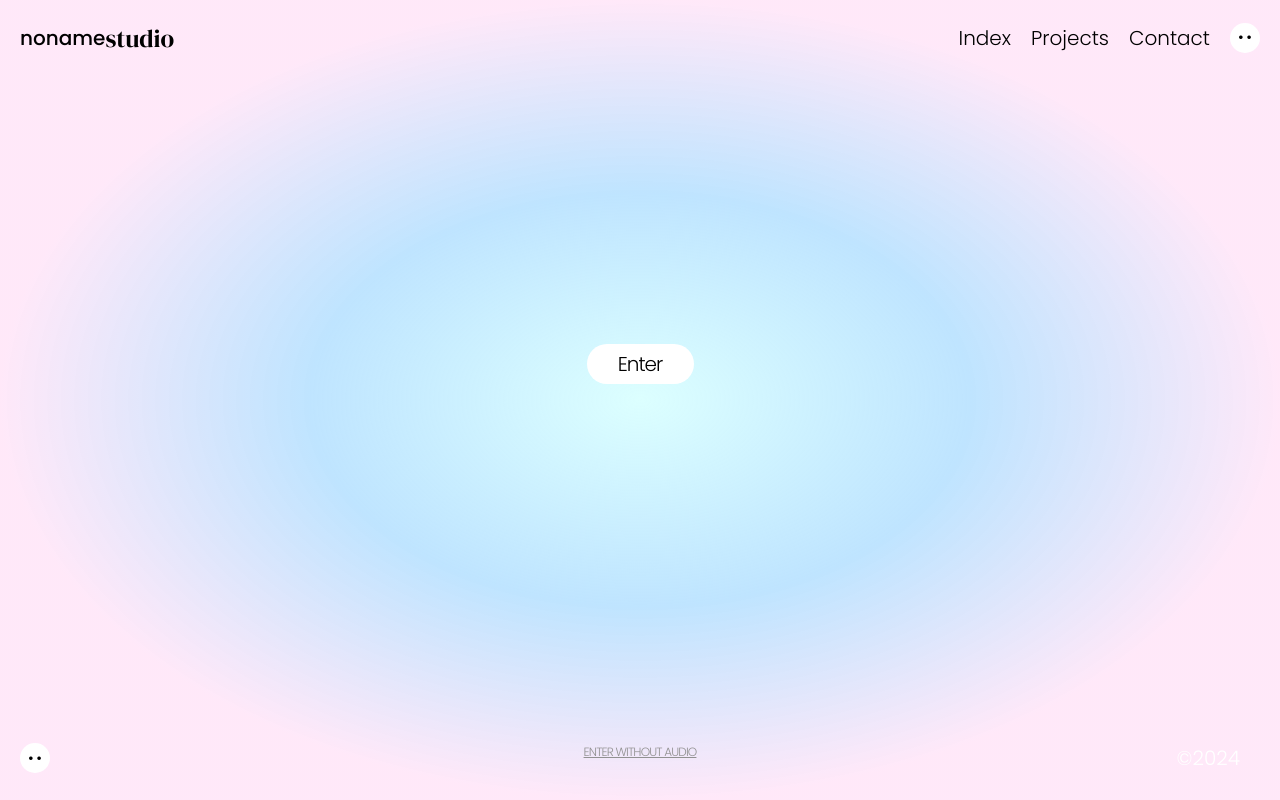
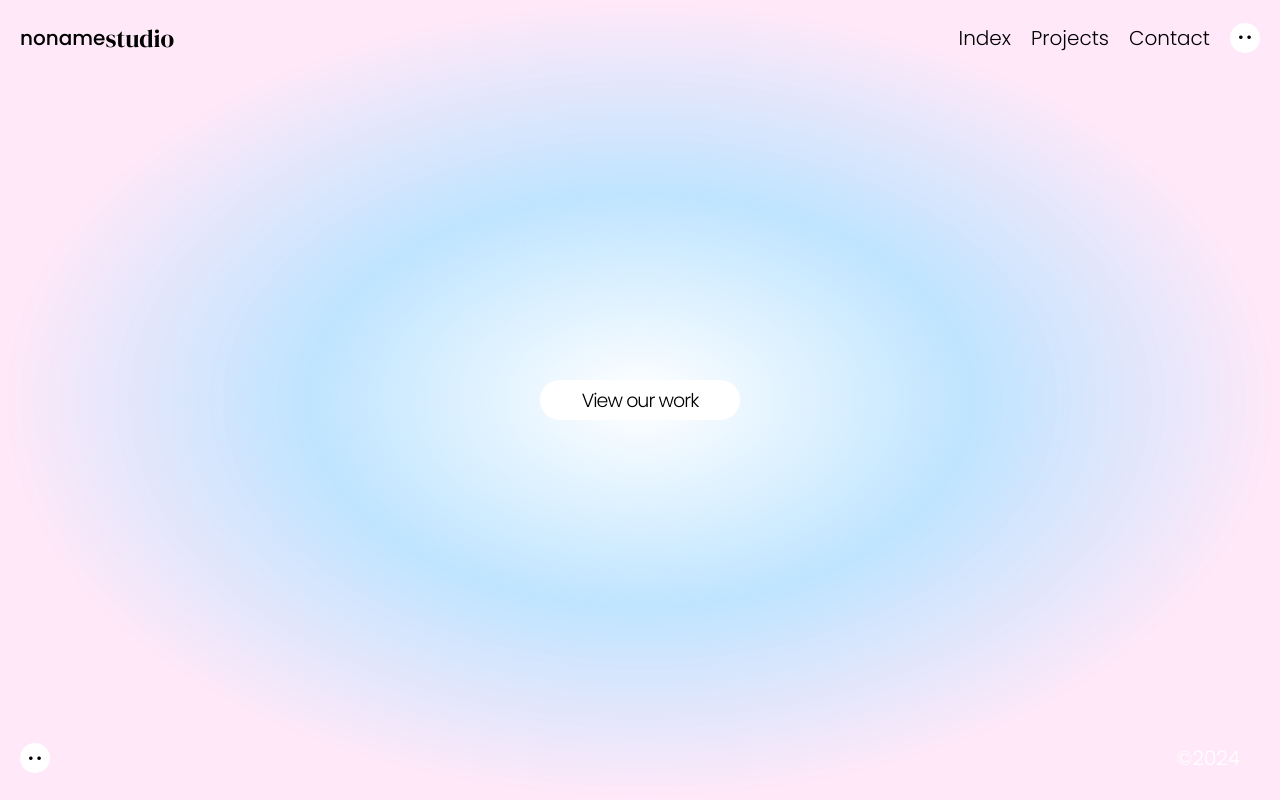
Before and after one commit to Tapiwamazibuko/digital-studio, a React (Create React App) app: page / in a window 1280 px wide. Built offline with nearby package versions, Linux system fonts and the light colour scheme.

Commit message:
adding Index

```diff
--- a/src/App.css
+++ b/src/App.css
@@ -217,3 +217,28 @@ body {
   margin-left: auto;
   padding-right: 20px;
 }
+
+.index--background {
+  background: radial-gradient(50% 50% at 50% 50%, #FFF 0%, rgba(166, 218, 255, 0.72) 51.5%, rgba(255, 219, 245, 0.63) 100%);
+  background-repeat: no-repeat;
+  height: 100%;
+  background-attachment: fixed;
+  margin: 0;
+  display: flex;
+  flex-direction: column;
+  align-items: center;
+}
+
+.index--button{
+  background-color: white;
+  width: 200px;
+  height: 40px;
+  border: none;
+  border-radius: 35px;
+  font-family: Poppins;
+  font-size: 19px;
+  font-style: normal;
+  font-weight: 275;
+  line-height: normal;
+  letter-spacing: -0.98px;
+}
--- a/src/App.js
+++ b/src/App.js
@@ -3,12 +3,22 @@ import LoadingScreen from './components/LoadingScreen';
 import EntryScreen from './components/EntryScreen';
 import Header from './components/Header';
 import Footer from './components/Footer';
+import Index from './components/Index';
+import React from 'react';
 
 function App() {
+  const [isLoading, setIsLoading] = React.useState(true)
+  const stillLoading = async () => {
+    setTimeout(() => {  setIsLoading(false); }, 3000);
+  }
+
+  stillLoading()
+
   return (
+    isLoading ? <LoadingScreen /> :
     <div>
       <Header />
-      <EntryScreen />
+      <Index />
       <Footer />
     </div>
   );
--- /dev/null
+++ b/src/components/Index.js
@@ -0,0 +1,11 @@
+import React from "react";
+
+export default function Index(){
+    return (
+        <div className="index--background">
+            <div className="entry--button--container">
+                <button type="button" className="index--button">View our work</button>
+            </div>
+        </div>
+    )
+}
```
